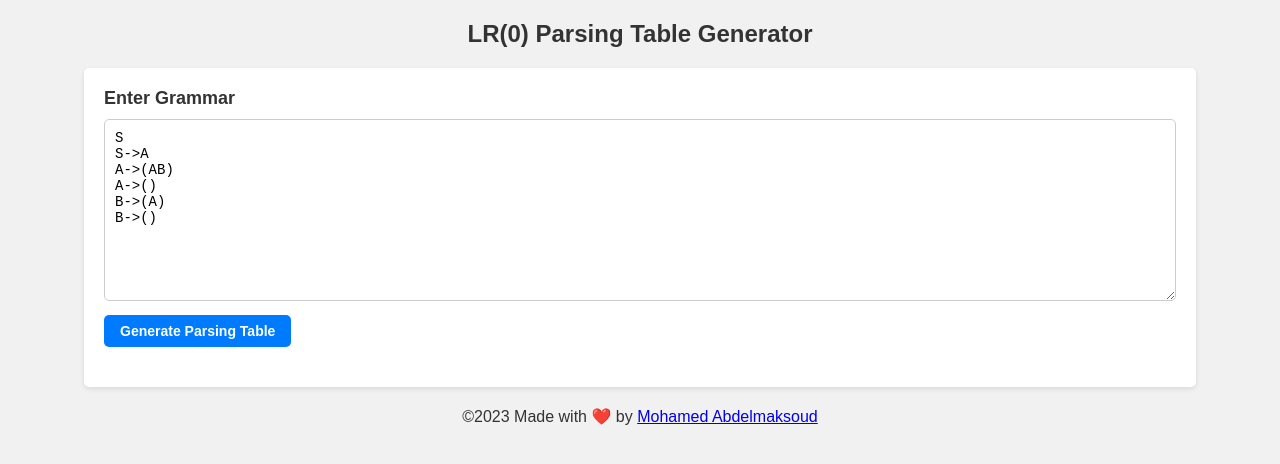
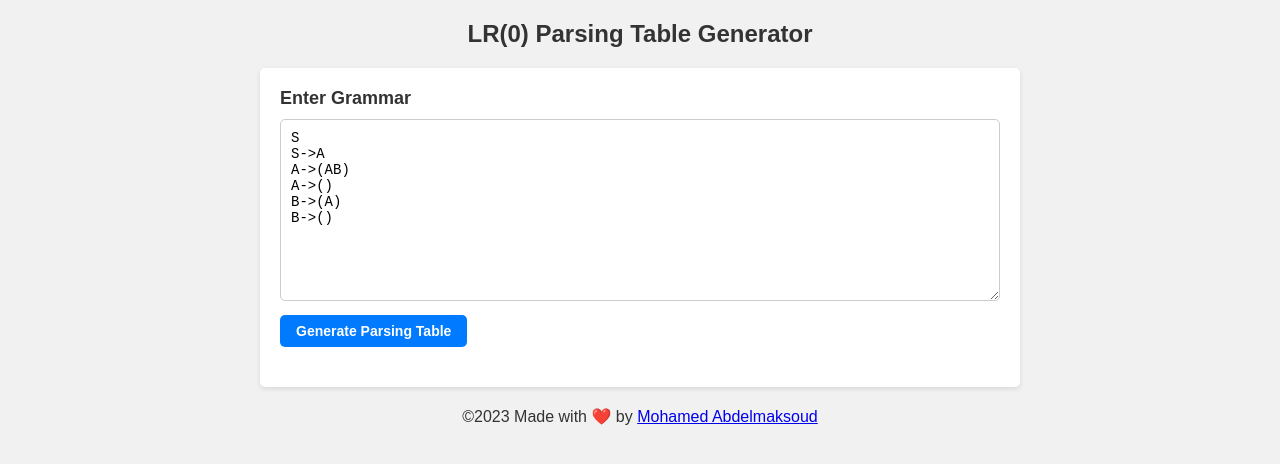
Before and after one commit to helmy162/lr0-parsing-table-generator, a React (Create React App) app: page / in a window 1280 px wide. Shown: the top 464 px of the page. Built offline with nearby package versions, Linux system fonts and the light colour scheme.

Commit message:
css adjustments

```diff
--- a/src/index.css
+++ b/src/index.css
@@ -27,8 +27,7 @@ body {
 }
 
 .container {
-  min-width: 90%;
-  max-width: 800px;
+  min-width: 800px;
   /* margin: 0 auto; */
   padding: 20px;
 }
@@ -197,9 +196,12 @@ hr {
   max-width: 250px;
 }
 
-@media screen and (max-width: 768px) {
+@media screen and (max-width: 1200px) {
   #container-7a0147249ddd99819b23528dcaa76ee5 {
     display: none;
+  }
+  .container{
+    min-width: 90%;
   }
   .app{
     flex-direction: column;
```
